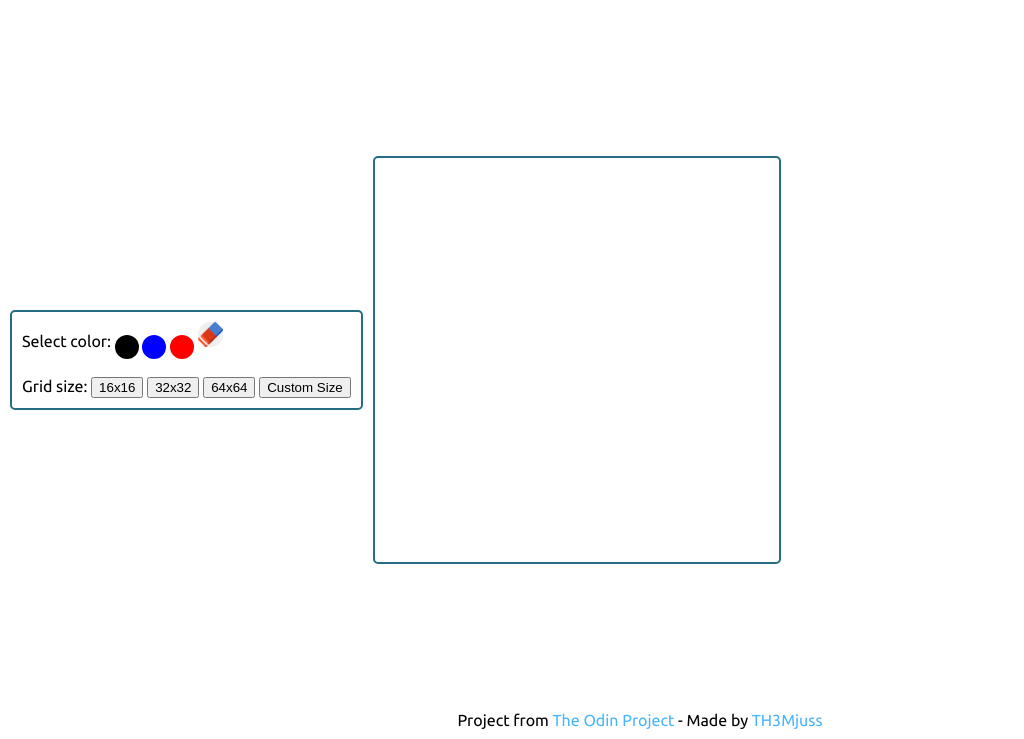
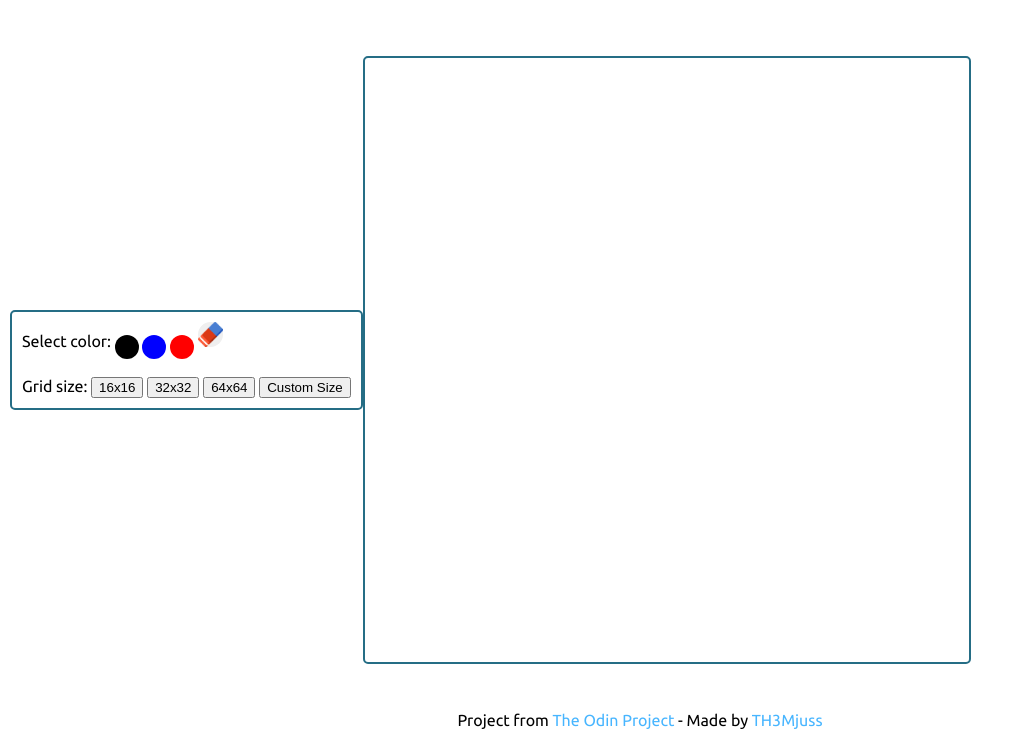
Before and after one commit to TH3Mjuss/etch-a-sketch, a plain HTML site: page index.html in a window 1280 px wide. Shown: the part 61-800 px from the top of the page, without its empty margins (0-1024 px from the left). Drawn offline with Linux system fonts and the light colour scheme.

Commit message:
Add more size to sketch board

```diff
--- a/script.js
+++ b/script.js
@@ -5,7 +5,7 @@ if (board.childElementCount == 0) {
     console.log("Empty Sketch! Populating default grid...");
 
     board.style.setProperty("--grid-size", 16);
-    board.style.setProperty("--div-size", 25);
+    board.style.setProperty("--div-size", 37.5);
 
     for (i = 0; i < 256; i++) {
         const div = document.createElement('div');
@@ -36,7 +36,7 @@ function gridSize(defaultSize) {
     }
 
     let totalSize = defaultSize * defaultSize;
-    let divSize = 400 / defaultSize;
+    let divSize = 600 / defaultSize;
 
     board.style.setProperty("--grid-size", defaultSize);  // send grid size to CSS
     board.style.setProperty("--div-size", divSize); // send sketch pixel size to CSS
--- a/styles.css
+++ b/styles.css
@@ -67,17 +67,17 @@ img {
 }
 
 .sketch-brd {
-    width: 400px;
-    height: 400px;
+    width: 600px;
+    height: 600px;
     border: 2px solid #256D85;
     border-radius: 5px;
     padding: 2px;
-    margin: 10px;
+    margin-right: auto;
 }
 
 #sketch {
     display: grid;
-    height: 400px;
+    height:600px;
     grid-template-columns: repeat(var(--grid-size), 1fr);  /* --grid-size value from script.js */
     grid-gap: 2px;
 }
```
